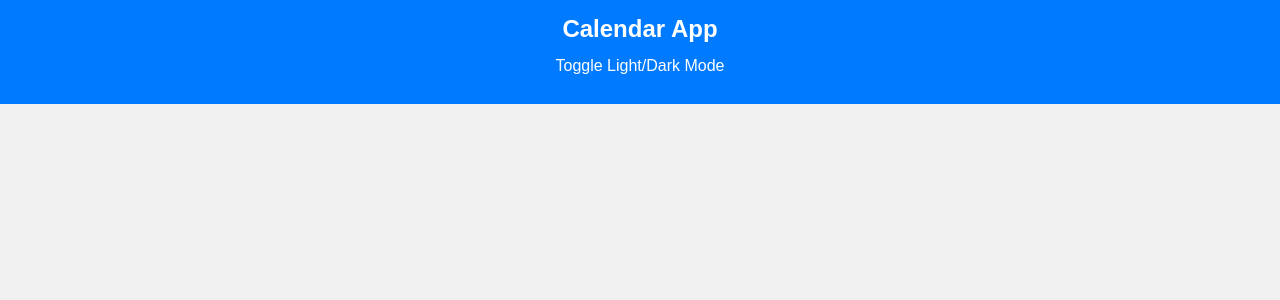
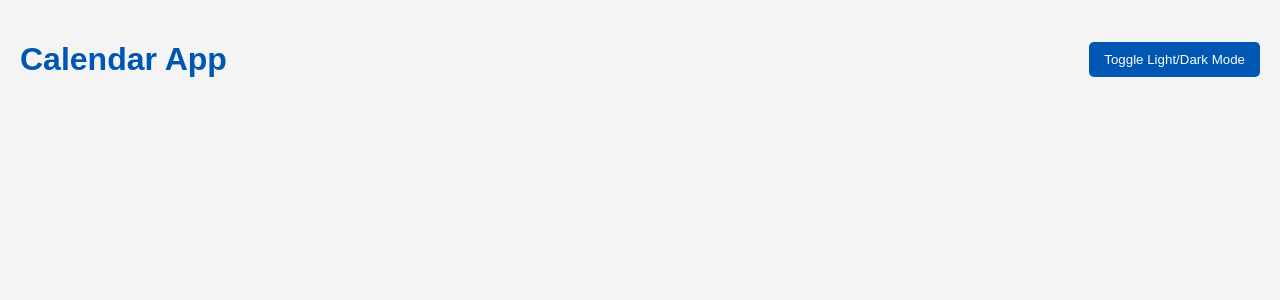
Before and after one commit to Nhlobo/Calendar-app, a Flask app: page / in a window 1280 px wide. Shown: the top 300 px of the page. Run offline with Flask 3, Linux system fonts and the light colour scheme; the visitor is signed in with stand-in values (Sample User, id 1).

Commit message:
Update styles.css

```diff
--- a/static/css/styles.css
+++ b/static/css/styles.css
@@ -1,104 +1,80 @@
-/* General Styles */
 body {
-  margin: 0;
-  padding: 0;
-  font-family: 'Poppins', sans-serif;
-  background-color: #f0f0f0;
-  color: #333;
-  transition: background-color 0.3s, color 0.3s;
+    font-family: Arial, sans-serif;
+    background-color: #f4f4f4;
+    margin: 0;
+    padding: 20px;
+    color: #333;
+}
+
+h1 {
+    color: #0056b3;
+}
+
+a {
+    color: #0056b3;
+    text-decoration: none;
+}
+
+a:hover {
+    text-decoration: underline;
 }
 
 header {
-  background-color: #007bff;
-  color: #fff;
-  padding: 15px;
-  text-align: center;
-  position: sticky;
-  top: 0;
+    display: flex;
+    justify-content: space-between;
+    align-items: center;
+    margin-bottom: 20px;
 }
 
-header h1 {
-  margin: 0;
-  font-size: 24px;
+#calendar-container {
+    margin-top: 20px;
+    padding: 10px;
+    background-color: #fff;
+    border-radius: 10px;
+    box-shadow: 0px 0px 10px rgba(0, 0, 0, 0.1);
+}
+
+form {
+    margin-bottom: 20px;
+}
+
+input[type="text"],
+input[type="date"],
+textarea {
+    width: 100%;
+    padding: 10px;
+    margin-bottom: 10px;
+    border: 1px solid #ccc;
+    border-radius: 5px;
 }
 
 button {
-  background-color: #007bff;
-  border: none;
-  color: white;
-  padding: 10px 20px;
-  text-align: center;
-  text-decoration: none;
-  display: inline-block;
-  font-size: 16px;
-  margin: 4px 2px;
-  cursor: pointer;
-  border-radius: 5px;
+    padding: 10px 15px;
+    background-color: #0056b3;
+    color: white;
+    border: none;
+    border-radius: 5px;
+    cursor: pointer;
 }
 
 button:hover {
-  background-color: #0056b3;
+    background-color: #004494;
 }
 
-/* Calendar Container */
-.calendar-container {
-  display: grid;
-  grid-template-columns: repeat(7, 1fr);
-  gap: 10px;
-  padding: 20px;
+ul {
+    list-style-type: none;
+    padding: 0;
 }
 
-.calendar-cell {
-  border: 1px solid #ddd;
-  text-align: center;
-  padding: 10px;
-  border-radius: 8px;
-  background-color: #fff;
-  color: #333;
-  transition: background-color 0.3s, color 0.3s;
+ul li {
+    background-color: #f9f9f9;
+    padding: 10px;
+    border: 1px solid #ddd;
+    margin-bottom: 10px;
+    border-radius: 5px;
 }
 
-.calendar-cell:hover {
-  background-color: #e0e0e0;
-}
-
-@media only screen and (max-width: 768px) {
-  .calendar-container {
-    grid-template-columns: repeat(3, 1fr);
-    padding: 10px;
+ul li a {
+    margin-left: 10px;
+    color: red;
   }
-
-  .calendar-cell {
-    font-size: 14px;
-  }
-}
-
-@media only screen and (max-width: 480px) {
-  .calendar-container {
-    grid-template-columns: repeat(2, 1fr);
-  }
-}
-
-/* Light/Dark Mode */
-body.dark-mode {
-  background-color: #333;
-  color: #f0f0f0;
-}
-
-.calendar-cell.dark-mode {
-  background-color: #444;
-  color: #fff;
-  border: 1px solid #555;
-}
-
-header.dark-mode {
-  background-color: #222;
-}
-
-button.dark-mode {
-  background-color: #555;
-}
-
-button.dark-mode:hover {
-  background-color: #444;
-    }
```
